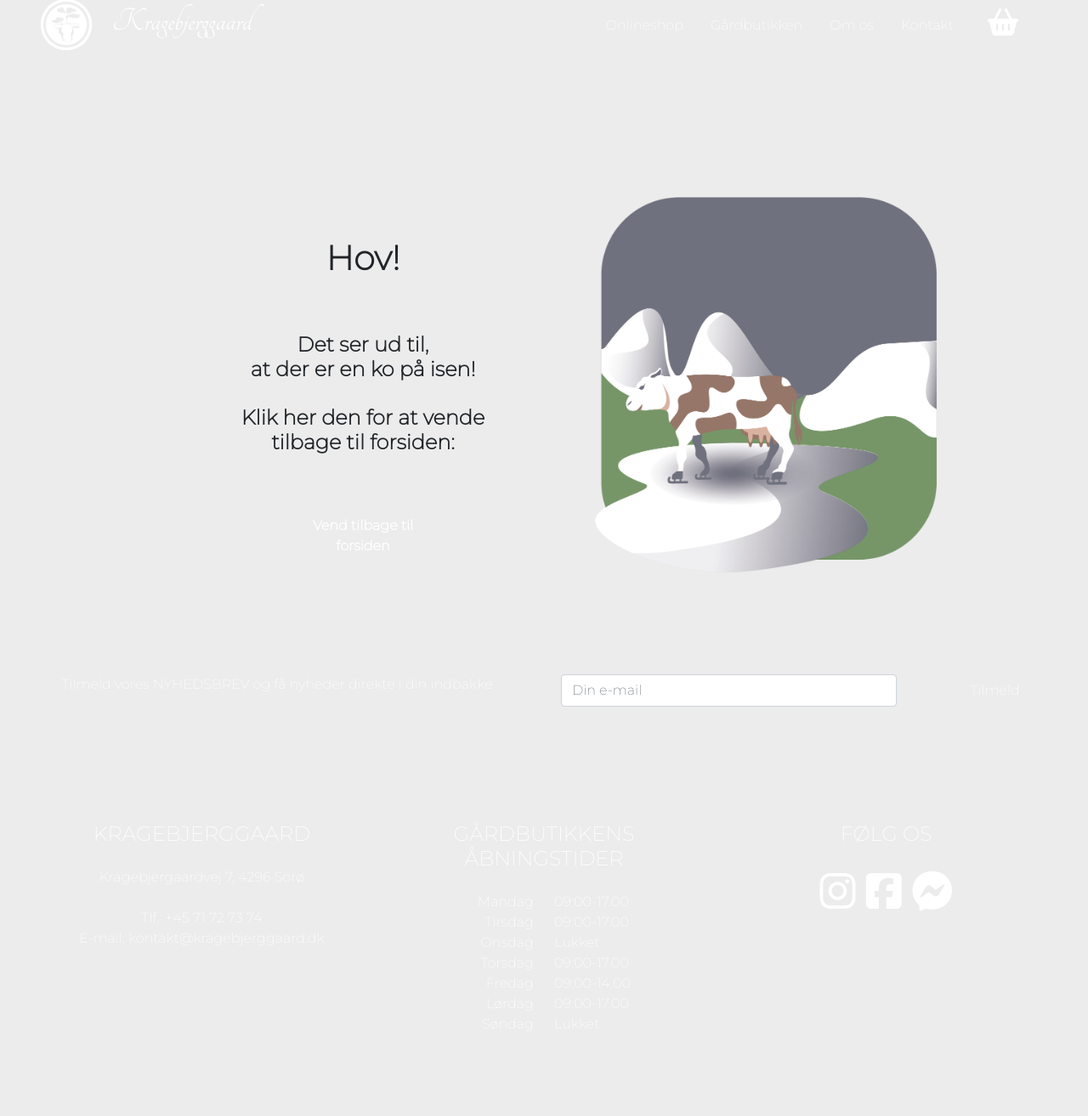
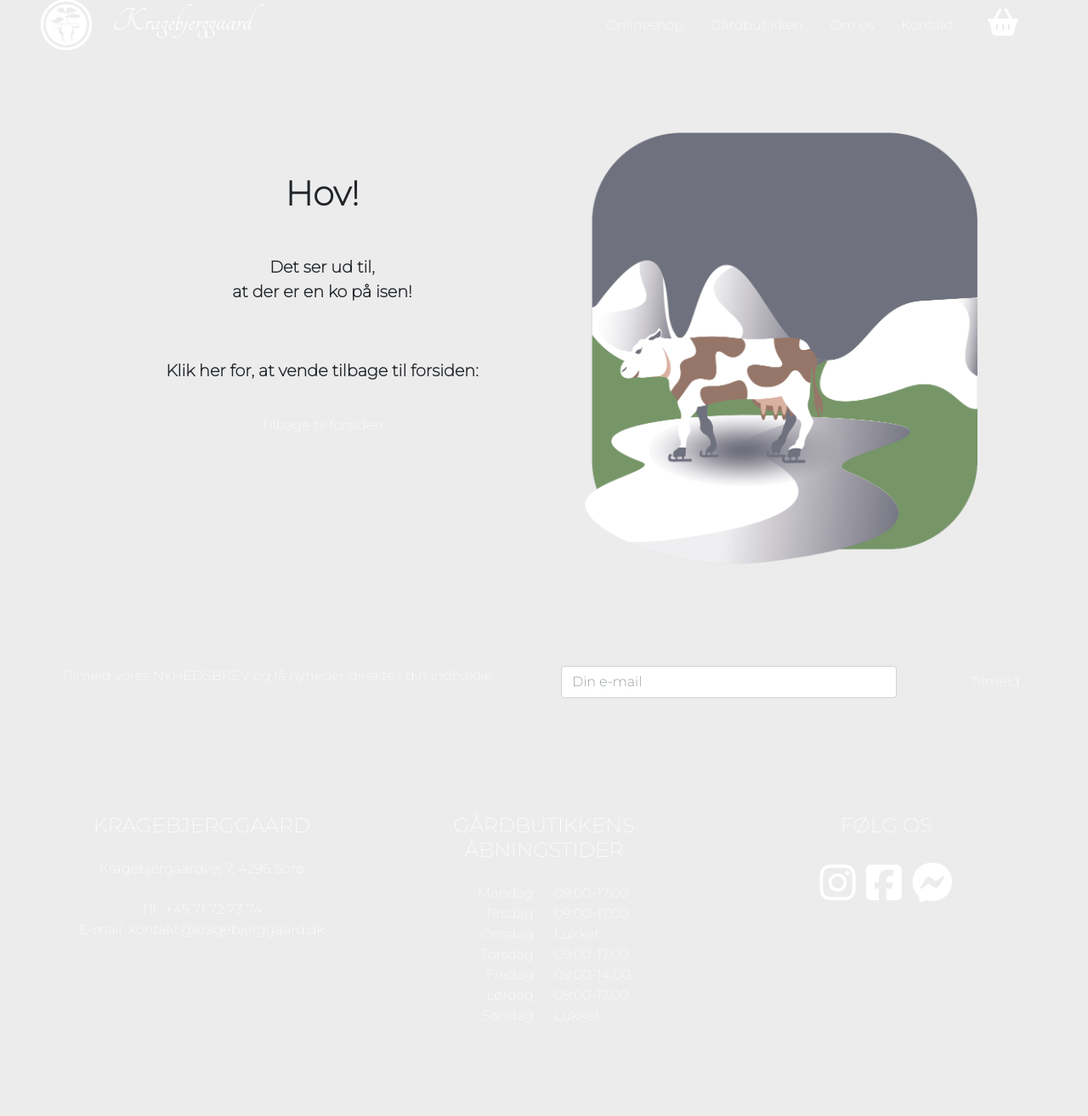
Before and after one commit to CatjaKimNielsen/3.sem.eks_Kragebjerggaard, a PHP site: page /fejl404.php in a window 1280 px wide. Shown: the part 20-1334 px from the top of the page at 85% size. After the commit the page ends 1221 px from the top, so only its background shows below. Run offline with PHP 8.4, Linux system fonts and the light colour scheme; style sheets or scripts are compiled from the project's sources; some libraries are stand-ins or nearby versions.

Commit message:
Tilføjet lidt styles

```diff
--- a/fejl404.php
+++ b/fejl404.php
@@ -7,20 +7,18 @@
     <meta charset="utf-8">
 
     <title> Kragebjerggaard | Fejl404 </title>
-    <meta name="description" content="Hos Kragebjerggaard sælger vi kun økologiske grøntsager og mælkeprodukter fra egne marker, dyr
-    og mejeri. De økologiske gårdvarer kan købes i vores gårdbutik og shoppes online med levering til døren.">
+    <meta name="description" content="">
     <meta name="robots" content="All">
     <meta name="author" content="Catja, Katarina, Helene, Aisha og Safaa">
     <meta name="copyright" content="Information om copyright">
     <meta name="keywords" content="Kragebjerggård, økologiske grøntsager, økologiske grøntsager til døren, mejeri, økologisk mælk, gårdbutik">
     <meta name="viewport" content="width=device-width, initial-scale=1">
 
-    <meta property="og:title" content=" Kragebjerggaard | Økologisk gård ">
+    <meta property="og:title" content=" Kragebjerggaard | Fejl404 ">
     <meta property="og:type" content="website">
     <meta property="og:url" content="...">
     <meta property="og:image" content="...">
-    <meta property="og:description" content="Hos Kragebjerggaard sælger vi kun økologiske grøntsager og mælkeprodukter fra egne marker,
-    dyr og mejeri. De økologiske gårdvarer kan købes i vores gårdbutik og shoppes online med levering til døren.">
+    <meta property="og:description" content="">
     <meta property="og:locale" content="da.DK">
 
     <link href="css/bootstrap.css" rel="stylesheet" type="text/css">
@@ -43,29 +41,24 @@
 
 
     <?php include "includes/navigation.php"; ?>
-<div style="padding-top: 60px">
 
 
-    <section class="container px-5 pt-5 text-center align-items-center">
-        <div class="row px-5 pt-5 mx-5 mt-5">
-            <nav class="col-12 col-md-6 bg-lysebrun rounded-5">
-                <h1 class="montserrat ms-5 mt-5 me-5 fw-bold text-hvid p-5 "> Hov!</h1>
-                <h1 class="montserrat ms-5 mt-3 me-5 mb-3 fw-bold text-hvid" style="font-size: 1.5rem">Det ser ud til, <br> at der er en ko på isen! <br><br>
-                    Klik her den for at vende tilbage til forsiden:
-                </h1>
-                <a type="button" class="btn btn-mørkebrun montserrat ms-5 mt-5 me-5 mb-5 text-white fw-bold" data-bs-toggle="button" style="width: 200px" href="index.php"> Vend tilbage til forsiden </a>
-            </nav>
-            <div class="col-12 col-md-6 ">
-                <img src="images/kois.png" class="m-5 border-3" alt="Ko på is">
-            </div>
+    <div style="padding-top: 160px">
 
 
+    <section class="container text-center align-items-center">
+        <div class="row mt-3 ps-5 pe-5 mb-5">
+            <div class="col-12 col-md-6 pb-5 bg-lysebrun rounded-5">
+                <h1 class="montserrat pt-5 fw-bold text-hvid"> Hov!</h1>
+                <p class="montserrat pt-5 pb-3 fw-bold text-hvid" style="font-size: 1.2rem">Det ser ud til, <br> at der er en ko på isen!</p>
+                <p class="montserrat pt-5 pb-3 fw-bold text-hvid" style="font-size: 1.2rem">Klik her for, at vende tilbage til forsiden:</p>
+                <a type="button" class="btn btn-mørkebrun montserrat mt-3 mb-5 text-white" data-bs-toggle="button" style="width: 200px" href="index.php"> Tilbage til forsiden </a>
+            </div>
+            <div class="col-12 col-md-6 ps-5 pb-5">
+                <img src="images/kois.png" class="border-3" alt="Ko på is">
+            </div>
         </div>
     </section>
-
-
-
-
 
 
     <?php include "includes/footer.php"; ?>
```
